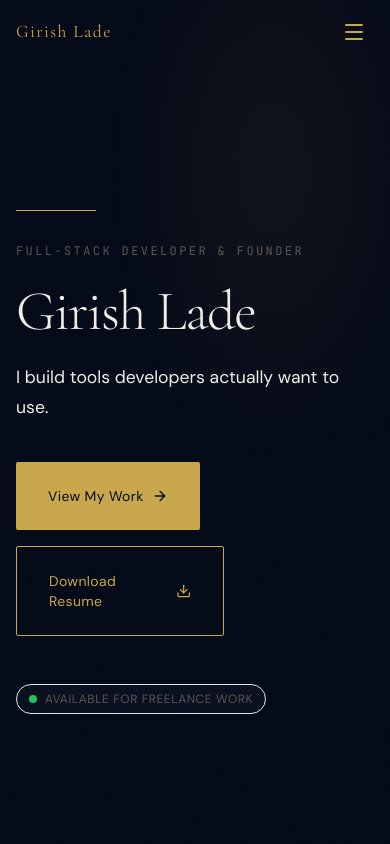
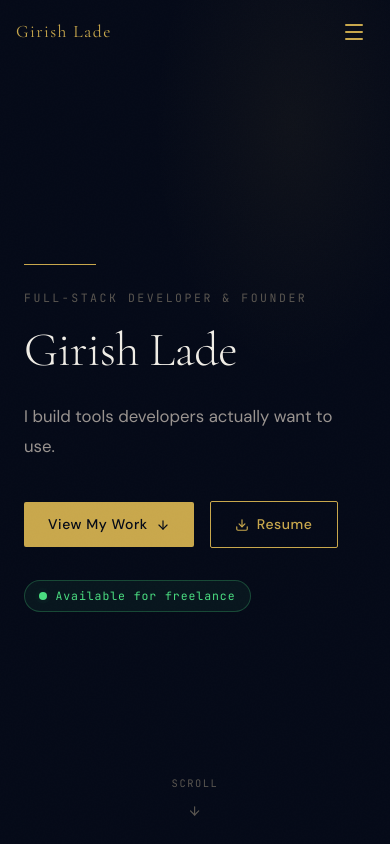
Before and after one commit to girishlade111/own-portfolio-website, a Next.js app: page / in a window 390 px wide. Shown: the top 844 px of the page. Built offline with nearby package versions, Linux system fonts and the light colour scheme.

Commit message:
feat: add responsive hero section with animations and personal details

```diff
--- a/src/components/sections/Hero.tsx
+++ b/src/components/sections/Hero.tsx
@@ -1,131 +1,277 @@
 "use client";
 
-import { useState } from "react";
 import { motion } from "framer-motion";
-import { ArrowRight, Download, Check } from "lucide-react";
 import Link from "next/link";
+import { ArrowDown, Download } from "lucide-react";
 import { PERSONAL } from "@/lib/constants";
 
 export default function Hero() {
-  const [isDownloading, setIsDownloading] = useState(false);
+  return (
+    <section className="relative min-h-screen flex items-center overflow-hidden">
 
-  const handleDownload = () => {
-    // Prevent immediate navigation so we can show state
-    setIsDownloading(true);
-    setTimeout(() => {
-      setIsDownloading(false);
-    }, 1500);
-  };
-
-  return (
-    <section
-      id="home"
-      className="relative min-h-screen flex items-center pt-20 overflow-hidden"
-    >
-      {/* Subtle radial gradient glow */}
+      {/* Background: subtle radial glow — top right, very restrained */}
       <div
-        className="absolute inset-0 z-0 pointer-events-none"
+        className="absolute inset-0 pointer-events-none"
         style={{
-          background: "radial-gradient(ellipse 60% 50% at 70% 20%, rgba(201,168,76,0.06) 0%, transparent 70%)"
+          background:
+            "radial-gradient(ellipse 55% 45% at 75% 15%, rgba(201,168,76,0.055) 0%, transparent 65%)",
         }}
       />
 
-      {/* Large decorative text (Desktop only) */}
-      <motion.div
-        initial={{ opacity: 0 }}
-        animate={{ opacity: 1 }}
-        transition={{ delay: 1, duration: 1.5 }}
-        className="hidden lg:block absolute right-[-5%] top-1/2 -translate-y-1/2 font-display font-light text-[20vw] leading-none text-gold/3 pointer-events-none select-none z-0"
+      {/* Decorative year — smaller, right-aligned, clipped so it never escapes viewport */}
+      <div
+        className="absolute right-0 top-1/2 -translate-y-1/2 select-none pointer-events-none hidden lg:block"
+        style={{
+          fontFamily: "var(--font-display)",
+          fontSize: "clamp(8rem, 14vw, 16rem)",
+          fontWeight: 300,
+          color: "rgba(201,168,76,0.04)",
+          lineHeight: 1,
+          letterSpacing: "-0.02em",
+          userSelect: "none",
+          overflow: "hidden",
+          maxWidth: "45vw",
+        }}
+        aria-hidden="true"
       >
         {new Date().getFullYear()}
-      </motion.div>
+      </div>
 
-      <div className="container mx-auto px-4 md:px-6 relative z-10">
-        <div className="max-w-4xl">
-          {/* Decorative horizontal line */}
+      {/* Main content — left-side, vertically centered */}
+      <div className="relative z-10 w-full max-w-7xl mx-auto px-6 lg:px-16 pt-32 pb-24">
+        <div className="max-w-2xl">
+
+          {/* Gold separator line */}
           <motion.div
             initial={{ scaleX: 0 }}
             animate={{ scaleX: 1 }}
-            transition={{ duration: 0.6, ease: "easeOut" }}
-            className="w-[80px] h-[1px] bg-gold mb-8 origin-left"
+            transition={{ duration: 0.7, ease: [0.16, 1, 0.3, 1] }}
+            style={{
+              width: 72,
+              height: 1,
+              background: "var(--accent-gold)",
+              transformOrigin: "left",
+              marginBottom: "1.5rem",
+            }}
           />
 
-          {/* Eyebrow text */}
+          {/* Eyebrow */}
           <motion.p
             initial={{ opacity: 0, y: 10 }}
             animate={{ opacity: 1, y: 0 }}
-            transition={{ delay: 0.2, duration: 0.6 }}
-            className="font-mono text-muted uppercase tracking-[0.2em] text-xs mb-6"
+            transition={{ delay: 0.2, duration: 0.5 }}
+            style={{
+              fontFamily: "var(--font-mono)",
+              fontSize: "0.72rem",
+              letterSpacing: "0.22em",
+              textTransform: "uppercase",
+              color: "var(--text-muted)",
+              marginBottom: "1.25rem",
+            }}
           >
             {PERSONAL.title}
           </motion.p>
 
-          {/* Main headline */}
+          {/* Name headline */}
           <motion.h1
-            initial={{ opacity: 0, y: 20 }}
+            initial={{ opacity: 0, y: 24 }}
             animate={{ opacity: 1, y: 0 }}
-            transition={{ delay: 0.35, duration: 0.8 }}
-            className="font-display font-light text-primary text-[clamp(3.5rem,8vw,7rem)] leading-none mb-6 tracking-tight"
+            transition={{ delay: 0.35, duration: 0.65, ease: [0.16, 1, 0.3, 1] }}
+            style={{
+              fontFamily: "var(--font-display)",
+              fontWeight: 300,
+              fontSize: "clamp(3rem, 7vw, 6rem)",
+              lineHeight: 1.0,
+              letterSpacing: "-0.01em",
+              color: "var(--text-primary)",
+              marginBottom: "1.75rem",
+            }}
           >
             {PERSONAL.name}
           </motion.h1>
 
-          {/* Sub-headline */}
+          {/* Tagline */}
           <motion.p
-            initial={{ opacity: 0, y: 20 }}
+            initial={{ opacity: 0, y: 16 }}
             animate={{ opacity: 1, y: 0 }}
-            transition={{ delay: 0.5, duration: 0.8 }}
-            className="font-body text-secondary text-[1.1rem] leading-[1.7] max-w-[480px] mb-10"
+            transition={{ delay: 0.5, duration: 0.55 }}
+            style={{
+              fontFamily: "var(--font-body)",
+              fontSize: "1.05rem",
+              lineHeight: 1.75,
+              color: "var(--text-secondary)",
+              maxWidth: 460,
+              marginBottom: "2.5rem",
+            }}
           >
             {PERSONAL.tagline}
           </motion.p>
 
           {/* CTAs */}
           <motion.div
-            initial={{ opacity: 0, y: 20 }}
+            initial={{ opacity: 0, y: 12 }}
             animate={{ opacity: 1, y: 0 }}
-            transition={{ delay: 0.65, duration: 0.8 }}
-            className="flex flex-wrap items-center gap-4 mb-12"
+            transition={{ delay: 0.65, duration: 0.5 }}
+            style={{
+              display: "flex",
+              alignItems: "center",
+              gap: "1rem",
+              flexWrap: "wrap",
+              marginBottom: "2rem",
+            }}
           >
             <Link
               href="#projects"
-              className="inline-flex items-center justify-center bg-gold text-background hover:bg-gold-light rounded-sm px-8 py-6 h-auto font-body text-sm tracking-wide transition-colors duration-300"
+              style={{
+                display: "inline-flex",
+                alignItems: "center",
+                gap: "0.5rem",
+                backgroundColor: "var(--accent-gold)",
+                color: "#050A18",
+                fontFamily: "var(--font-body)",
+                fontWeight: 500,
+                fontSize: "0.875rem",
+                letterSpacing: "0.04em",
+                padding: "0.75rem 1.5rem",
+                borderRadius: "2px",
+                textDecoration: "none",
+                transition: "opacity 0.2s",
+              }}
+              onMouseEnter={(e) => (e.currentTarget.style.opacity = "0.88")}
+              onMouseLeave={(e) => (e.currentTarget.style.opacity = "1")}
             >
-              View My Work <ArrowRight className="ml-2 w-4 h-4" />
+              View My Work <ArrowDown size={14} />
             </Link>
+
             <a
               href={PERSONAL.resumeUrl}
               download
-              onClick={handleDownload}
-              className="inline-flex items-center justify-center border border-gold text-gold hover:bg-gold hover:text-background bg-transparent rounded-sm px-8 py-6 h-auto font-body text-sm tracking-wide transition-colors duration-300 w-52"
+              style={{
+                display: "inline-flex",
+                alignItems: "center",
+                gap: "0.5rem",
+                backgroundColor: "transparent",
+                color: "var(--accent-gold)",
+                fontFamily: "var(--font-body)",
+                fontWeight: 500,
+                fontSize: "0.875rem",
+                letterSpacing: "0.04em",
+                padding: "0.75rem 1.5rem",
+                borderRadius: "2px",
+                border: "1px solid var(--accent-gold)",
+                textDecoration: "none",
+                transition: "background 0.2s, color 0.2s",
+              }}
+              onMouseEnter={(e) => {
+                e.currentTarget.style.backgroundColor = "var(--accent-gold)";
+                e.currentTarget.style.color = "#050A18";
+              }}
+              onMouseLeave={(e) => {
+                e.currentTarget.style.backgroundColor = "transparent";
+                e.currentTarget.style.color = "var(--accent-gold)";
+              }}
             >
-              {isDownloading ? (
-                <>Downloading... <Check className="ml-2 w-4 h-4" /></>
-              ) : (
-                <>Download Resume <Download className="ml-2 w-4 h-4" /></>
-              )}
+              <Download size={14} /> Resume
             </a>
           </motion.div>
 
-          {/* Status Badge */}
+          {/* Availability badge */}
           {PERSONAL.availableForWork && (
             <motion.div
               initial={{ opacity: 0 }}
               animate={{ opacity: 1 }}
-              transition={{ delay: 0.8, duration: 0.8 }}
-              className="inline-flex items-center gap-2 px-3 py-1.5 rounded-full bg-surface border border-border/50"
+              transition={{ delay: 0.8, duration: 0.5 }}
+              style={{
+                display: "inline-flex",
+                alignItems: "center",
+                gap: "0.5rem",
+                padding: "0.4rem 0.9rem",
+                border: "1px solid rgba(74, 222, 128, 0.25)",
+                borderRadius: "100px",
+                backgroundColor: "rgba(74, 222, 128, 0.06)",
+              }}
             >
-              <span className="relative flex h-2 w-2">
-                <span className="animate-ping absolute inline-flex h-full w-full rounded-full bg-green-400 opacity-75"></span>
-                <span className="relative inline-flex rounded-full h-2 w-2 bg-green-500"></span>
+              {/* Pulsing green dot */}
+              <span style={{ position: "relative", display: "inline-flex", width: 8, height: 8 }}>
+                <span
+                  style={{
+                    position: "absolute",
+                    inset: 0,
+                    borderRadius: "50%",
+                    backgroundColor: "#4ade80",
+                    animation: "ping 1.5s cubic-bezier(0,0,0.2,1) infinite",
+                    opacity: 0.5,
+                  }}
+                />
+                <span
+                  style={{
+                    position: "relative",
+                    width: 8,
+                    height: 8,
+                    borderRadius: "50%",
+                    backgroundColor: "#4ade80",
+                    display: "block",
+                  }}
+                />
               </span>
-              <span className="text-xs font-body text-muted uppercase tracking-wider">
-                Available for freelance work
+              <span
+                style={{
+                  fontFamily: "var(--font-mono)",
+                  fontSize: "0.72rem",
+                  color: "#4ade80",
+                  letterSpacing: "0.08em",
+                }}
+              >
+                Available for freelance
               </span>
             </motion.div>
           )}
+
         </div>
       </div>
+
+      {/* Scroll indicator — bottom center */}
+      <motion.div
+        initial={{ opacity: 0 }}
+        animate={{ opacity: 1 }}
+        transition={{ delay: 1.2, duration: 0.5 }}
+        style={{
+          position: "absolute",
+          bottom: "2rem",
+          left: "50%",
+          transform: "translateX(-50%)",
+          display: "flex",
+          flexDirection: "column",
+          alignItems: "center",
+          gap: "0.4rem",
+        }}
+      >
+        <span
+          style={{
+            fontFamily: "var(--font-mono)",
+            fontSize: "0.65rem",
+            color: "var(--text-muted)",
+            letterSpacing: "0.15em",
+            textTransform: "uppercase",
+          }}
+        >
+          Scroll
+        </span>
+        <motion.div
+          animate={{ y: [0, 6, 0] }}
+          transition={{ repeat: Infinity, duration: 1.5, ease: "easeInOut" }}
+        >
+          <ArrowDown size={14} color="var(--text-muted)" />
+        </motion.div>
+      </motion.div>
+
+      {/* Ping animation keyframe */}
+      <style>{`
+        @keyframes ping {
+          75%, 100% { transform: scale(2); opacity: 0; }
+        }
+      `}</style>
+
     </section>
   );
 }
```
